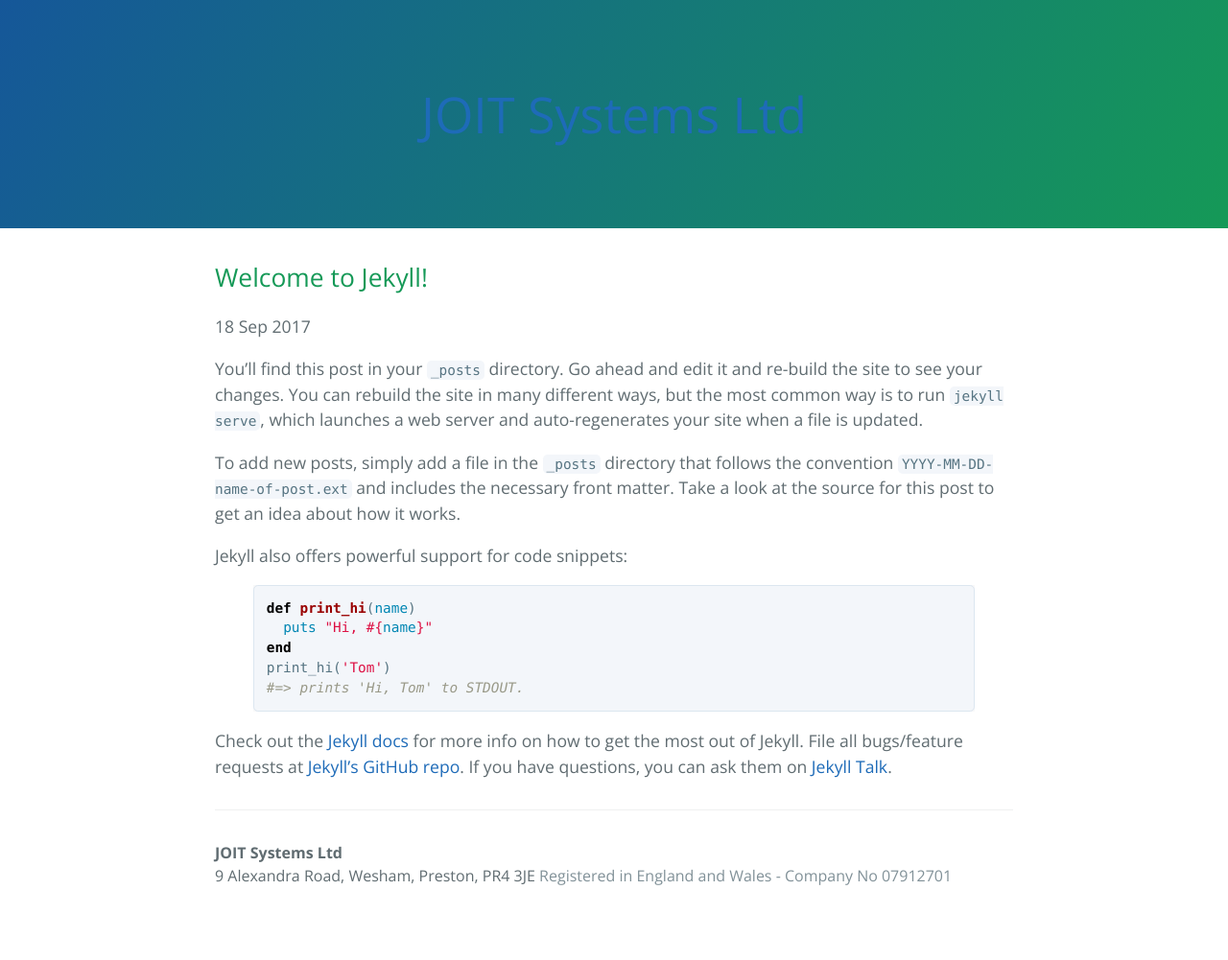
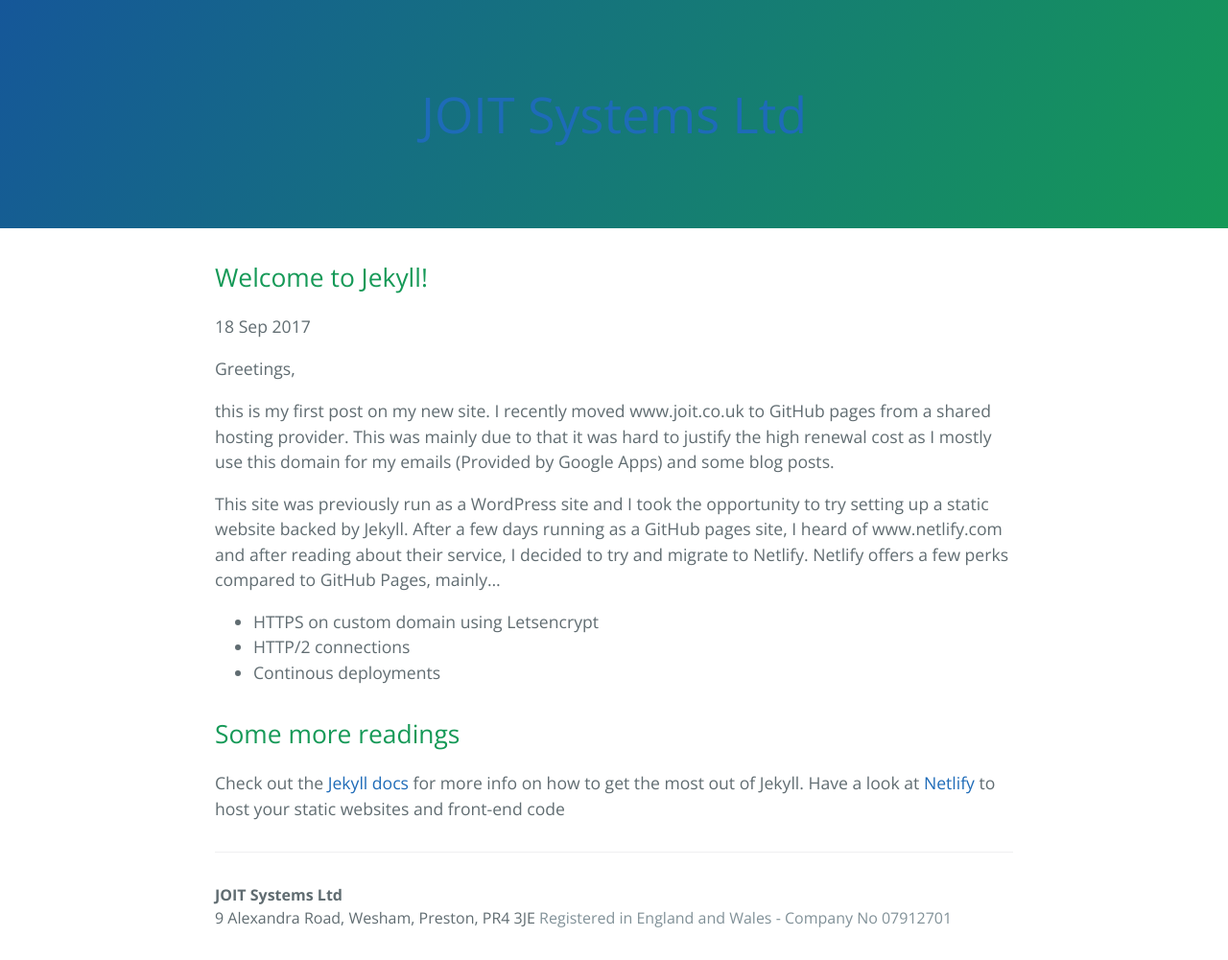
Before and after one commit to jonas-olofsson/joit.co.uk, a Jekyll site: the page built from _posts/2017-09-18-welcome-to-jekyll.markdown, in a window 1280 px wide. Shown: the whole page at 96% size. Built offline with Jekyll 4.4.1, drawn with Linux system fonts in a browser that asks for light colours; before the commit the page ends 957 px from its top, so only the background shows below that.

Commit message:
#3 - updated first blog post

```diff
--- a/_posts/2017-09-18-welcome-to-jekyll.markdown
+++ b/_posts/2017-09-18-welcome-to-jekyll.markdown
@@ -2,24 +2,27 @@
 layout: post
 title:  "Welcome to Jekyll!"
 date:   2017-09-18 16:54:31 +0100
-categories: jekyll update
+categories: blog
+description: "Migrated my Jekyll site from GitHub Pages to Netlify."
+
 ---
-You’ll find this post in your `_posts` directory. Go ahead and edit it and re-build the site to see your changes. You can rebuild the site in many different ways, but the most common way is to run `jekyll serve`, which launches a web server and auto-regenerates your site when a file is updated.
+Greetings,
 
-To add new posts, simply add a file in the `_posts` directory that follows the convention `YYYY-MM-DD-name-of-post.ext` and includes the necessary front matter. Take a look at the source for this post to get an idea about how it works.
+this is my first post on my new site. I recently moved www.joit.co.uk to GitHub pages from a shared hosting provider.
+This was mainly due to that it was hard to justify the high renewal cost as I mostly use this domain for
+my emails (Provided by Google Apps) and some blog posts.
 
-Jekyll also offers powerful support for code snippets:
+This site was previously run as a WordPress site and I took the opportunity to try setting up a static website
+backed by Jekyll. After a few days running as a GitHub pages site, I heard of www.netlify.com and after reading about
+their service, I decided to try and migrate to Netlify. Netlify offers a few perks compared to GitHub Pages, mainly...
+- HTTPS on custom domain using Letsencrypt
+- HTTP/2 connections
+- Continous deployments
 
-{% highlight ruby %}
-def print_hi(name)
-  puts "Hi, #{name}"
-end
-print_hi('Tom')
-#=> prints 'Hi, Tom' to STDOUT.
-{% endhighlight %}
 
-Check out the [Jekyll docs][jekyll-docs] for more info on how to get the most out of Jekyll. File all bugs/feature requests at [Jekyll’s GitHub repo][jekyll-gh]. If you have questions, you can ask them on [Jekyll Talk][jekyll-talk].
+## Some more readings
+Check out the [Jekyll docs][jekyll-docs] for more info on how to get the most out of Jekyll.
+Have a look at [Netlify][netlify] to host your static websites and front-end code
 
 [jekyll-docs]: https://jekyllrb.com/docs/home
-[jekyll-gh]:   https://github.com/jekyll/jekyll
-[jekyll-talk]: https://talk.jekyllrb.com/
+[netlify]: https://www.netlify.com
```
